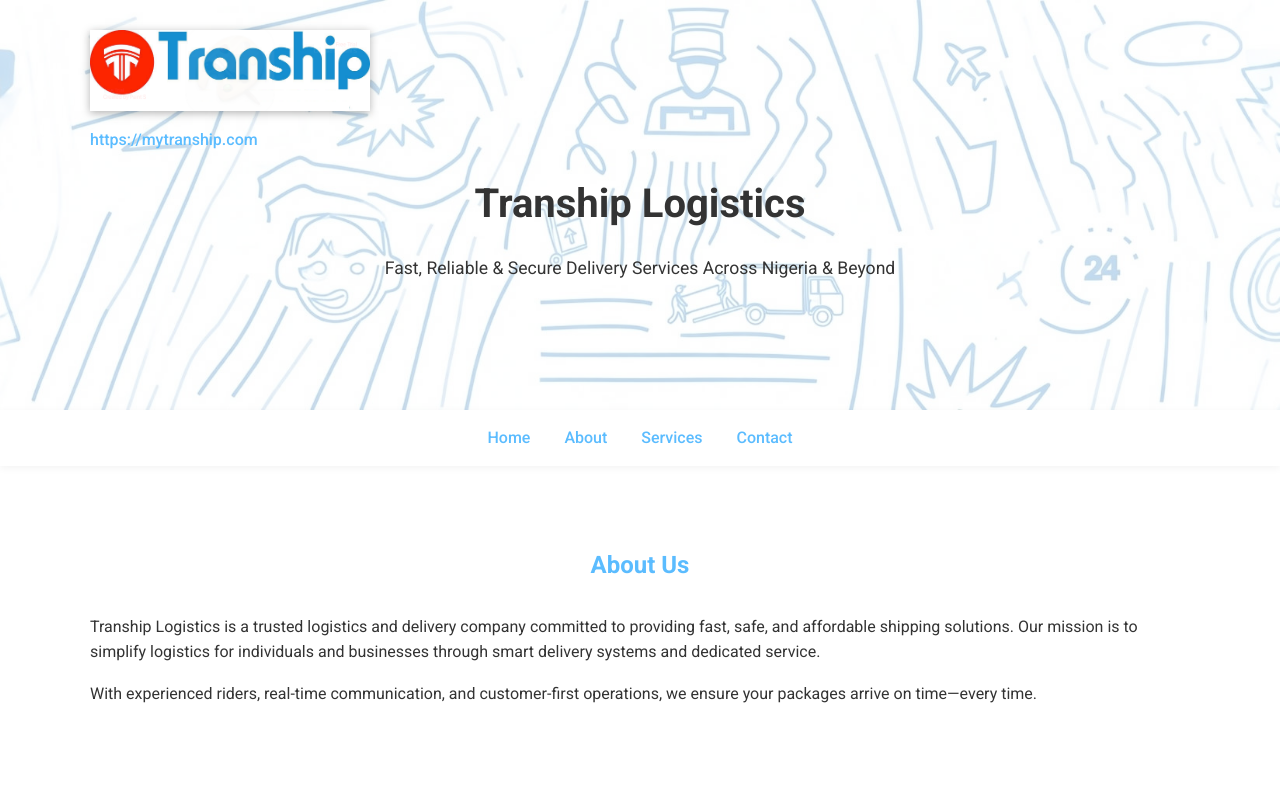
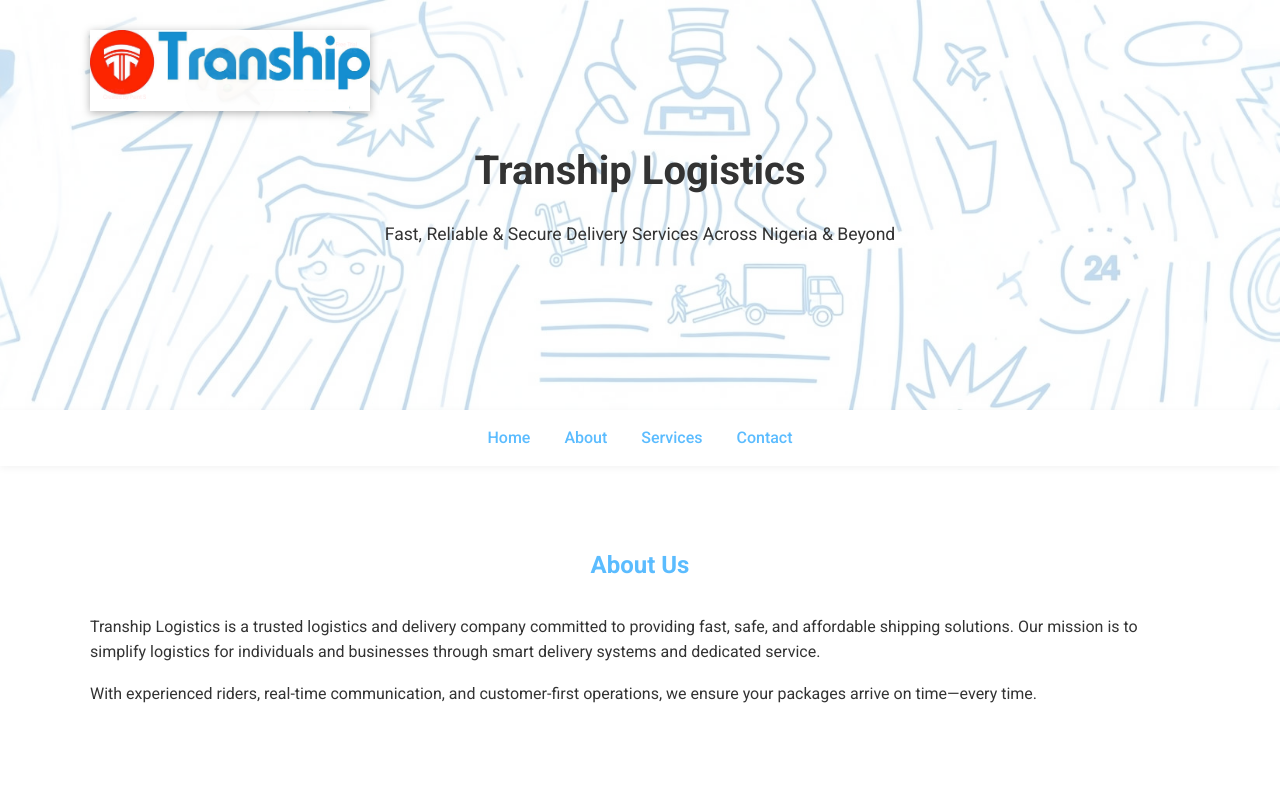
Before and after one commit to infotranshiplogistics-code/web, a plain HTML site: page index.html in a window 1280 px wide. Shown: the top 800 px of the page. Drawn offline with Linux system fonts and the light colour scheme.

Commit message:
Update index.html

```diff
--- a/index.html
+++ b/index.html
@@ -45,21 +45,17 @@
       text-align: left;
       margin-bottom: 20px;
     }
+    .logo-link {
+      display: inline-block; /* Makes the entire logo area clickable */
+    }
     .logo {
       max-width: 280px; /* Adjust as needed */
       height: auto;
       filter: drop-shadow(0 2px 4px rgba(0,0,0,0.3));
+      transition: opacity 0.3s ease;
     }
-    .home-link {
-      display: block;
-      margin-top: 8px;
-      font-size: 1rem;
-      color: var(--primary-blue);
-      font-weight: 500;
-      text-decoration: none;
-    }
-    .home-link:hover {
-      color: var(--accent-red);
+    .logo-link:hover .logo {
+      opacity: 0.9; /* Subtle hover effect */
     }
     .hero-text {
       text-align: center;
@@ -160,8 +156,10 @@
   <header id="home">
     <div class="header-content">
       <div class="logo-container">
-        <img src="/logo.png" alt="Tranship Logistics Logo" class="logo">
-        <a href="https://mytranship.com" class="home-link">https://mytranship.com</a>
+        <!-- Logo is now wrapped in a link that points to the homepage -->
+        <a href="https://mytranship.com" class="logo-link" aria-label="Tranship Logistics - Home">
+          <img src="/logo.png" alt="Tranship Logistics Logo" class="logo">
+        </a>
       </div>
       <div class="hero-text">
         <h1>Tranship Logistics</h1>
```
